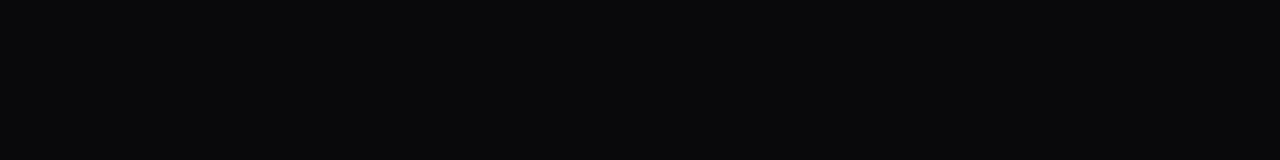
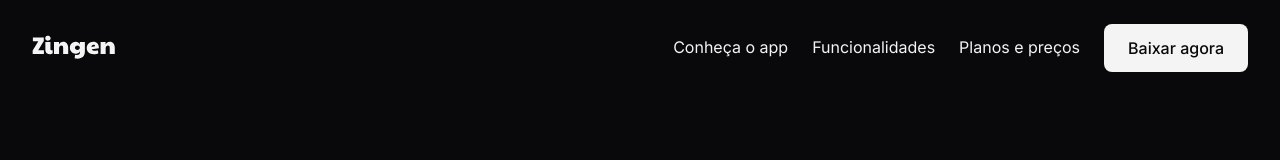
Before and after one commit to hemillydlima/P---zingen, a plain HTML site: page index.html in a window 1280 px wide. Drawn offline with Linux system fonts and the light colour scheme.

Commit message:
header finish

```diff
--- a/index.html
+++ b/index.html
@@ -12,6 +12,17 @@
 
 </head>
 <body>
+ <header class="container py-reg" >
+    <nav class="flex itens-center">
+        <a href="">
+        <img src="./icons/logo.svg" alt="logo zingen">
+        </a>
+        <a class="desktop-only" href="#about">Conheça o app</a>
+        <a class="desktop-only" href="#features">Funcionalidades</a>
+        <a class="desktop-only" href="#princing">Planos e preços</a>
 
+        <a href="#download" class="btn-low">Baixar agora</a>
+    </nav>
+ </header>
 </body>
 </html>
--- a/style/buttom.css
+++ b/style/buttom.css
@@ -18,6 +18,7 @@
 }
 .btn-reg:hover {
   background: linear-gradient(90deg, #f7b733 0%, #fc4a1a 100%);
+
 }
 
 .btn-low {
@@ -29,12 +30,18 @@
   align-items: center;
   padding: 8px 16px;
 
+  width: fit-content;
+
   font: 500 14px/1.5rem var(--font-family) ;
+  color: var(--bg-color);
+  background-color: var(--text-primary);
+
 
 }
 
 .btn-low:hover {
   background: linear-gradient(90deg, #f7b733 0%, #fc4a1a 100%);
+  color: var(--bg-color);
 }
 .btn-low[aria-label] {
   &::after {
@@ -47,6 +54,11 @@
     font: var(--fw-med) 18px/1.5rem var(--font-family);
     padding: 16px 32px;
     font-size: 18px;
+  }
+  .btn-low{
+    padding: 12px 24px;
+
+    font:500 16px/1.5rem var(--font-family);
   }
 }
 .btn-border {
--- /dev/null
+++ b/style/header.css
@@ -0,0 +1,8 @@
+nav{
+    gap: 24px;
+
+    & a:first-child{
+        margin-right: auto;
+
+    }
+}
--- a/style/index.css
+++ b/style/index.css
@@ -2,12 +2,4 @@
 @import url(./../style/utility.css);
 @import url(./../style/buttom.css);
 @import url(./social.css);
-
-a[aria-label="instagram"] {
-    background-image: url(./../icons/instagram.svg);
-
-   &:hover{
-       background-image: url(./../icons/instagram-hover.svg);
-    }
-
-}
+@import url(./../style/header.css);
--- a/style/utility.css
+++ b/style/utility.css
@@ -4,6 +4,7 @@
   max-width: var(--max-width);
   width: calc(100% - var(--px-g) * 2);
   margin-inline: auto;
+
 }
 /* invisible in litte screens */
 .desktop-only {
@@ -22,6 +23,9 @@
 }
 .gap {
   gap: 1rem;
+}
+.itens-center{
+    align-items: center;
 }
 
 /* padding in the boxes */
@@ -48,4 +52,5 @@
     grid-auto-flow: column;
     grid-auto-columns: 1fr;
   }
+
 }
```
Also changed, not shown: icons/logo.svg (added).
